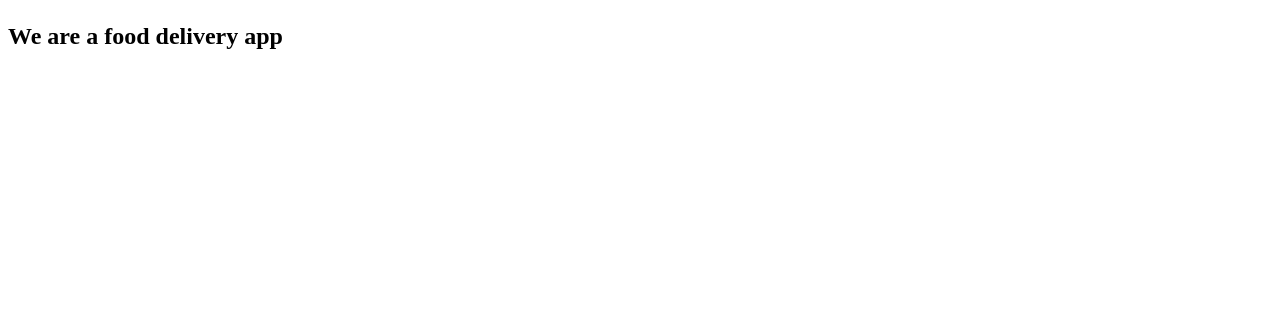
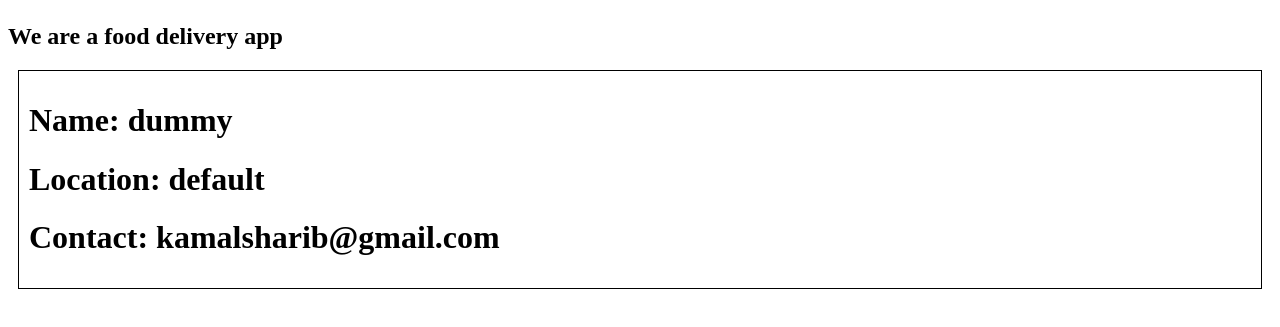
Before and after one commit to sharibkamal/react, a React (Vite) app: page /about in a window 1280 px wide. Shown: the part 221-548 px from the top of the page. Built offline with nearby package versions, Linux system fonts and the light colour scheme; no server answers.

Commit message:
episode 8

```diff
--- a/index.css
+++ b/index.css
@@ -72,3 +72,9 @@
     text-decoration: inherit;
     color: inherit;
 }
+
+.user-card {
+    padding: 10px;
+    margin: 10px;
+    border: 1px solid black;
+}
--- a/src/components/About.js
+++ b/src/components/About.js
@@ -1,10 +1,28 @@
-const About = () => {
+import UserClass from "./UserClass";
+import { Component } from "react";
+
+class About extends Component {
+    constructor(props) {
+        console.log("Parent Constructor");
+
+        super(props);
+    }
+
+    componentDidMount() {
+        console.log("Parent ComponentDidMount");
+    }
+
+    render() {
+        console.log("Parent render");
+
         return (
             <div className="about">
                 <h1>About Us</h1>
                 <h2>We are a food delivery app</h2>
+                <UserClass name={"First"} location={"Kolkata"}/>
             </div>
         );
-};
+    }
+}
 
 export default About;
--- /dev/null
+++ b/src/components/UserClass.js
@@ -0,0 +1,40 @@
+import React from "react";
+
+class UserClass extends React.Component {
+    constructor(props) {
+        super(props);
+        this.state = {
+            userInfo: {
+                name: "dummy",
+                location: "default"
+            }
+        };
+        console.log(props.name+ "Child Constructor");
+    }
+
+    async componentDidMount() {
+        console.log(this.props.name + "Child ComponentDidMount");
+        const data = await fetch("https://api.github.com/users/sharibkamal");
+        const json = await data.json();
+        console.log(json);
+
+        this.setState({
+            userInfo: json
+        });
+    }
+
+    render() {
+        console.log(this.props.name + "Child render");
+        const { name, location } = this.state.userInfo;
+
+        return (
+            <div className="user-card">
+                <h1>Name: {name}</h1>
+                <h1>Location: {location}</h1>
+                <h1>Contact: kamalsharib@gmail.com</h1>
+            </div>
+        );
+    }
+}
+
+export default UserClass;
```
Also changed, not shown: src/components/User.js (added, +18 -0 lines), 1 other file (tests, documents, lock files or other folders). Lines whose indentation alone changed are shown as unchanged.
